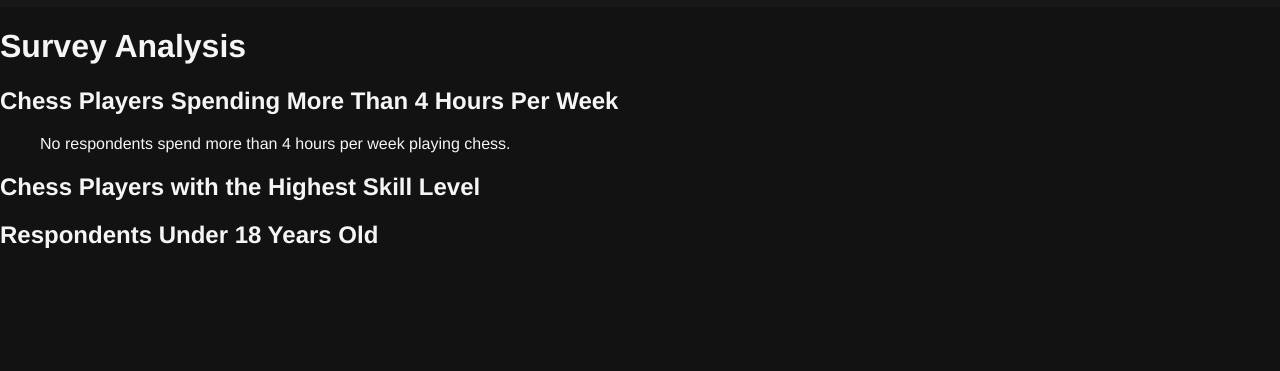
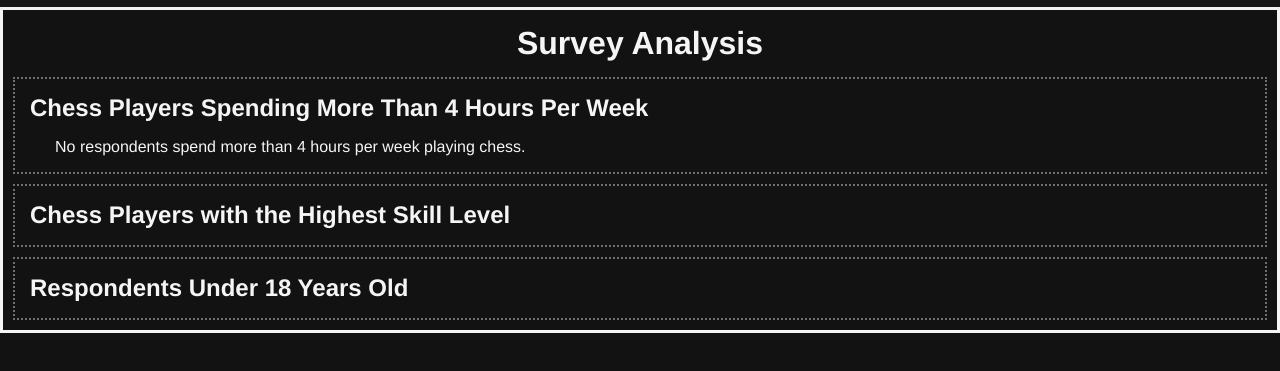
Before and after one commit to wisdan31/frontend_lab1-3, a website: page pages/surveyResults.html in a window 1280 px wide. Shown: the part 47-418 px from the top of the page. Drawn offline with Linux system fonts and the light colour scheme.

Commit message:
update css for survey results

```diff
--- a/pages/surveyResults.html
+++ b/pages/surveyResults.html
@@ -1,11 +1,13 @@
 <!DOCTYPE html>
 <html lang="en">
+
 <head>
     <meta charset="UTF-8">
     <meta name="viewport" content="width=device-width, initial-scale=1.0">
     <title>Survey Analysis</title>
     <link rel="stylesheet" href="../styles/style.css">
 </head>
+
 <body>
     <script>
         fetch('header.html')
@@ -13,18 +15,27 @@
             .then(data => document.querySelector('body').insertAdjacentHTML('afterbegin', data))
             .catch(error => console.error('Error fetching header:', error));
     </script>
+    <div class="results">
+        <h1 style="text-align: center;">Survey Analysis</h1>
 
-    <h1>Survey Analysis</h1>
+        <div class="entry">
+            <h2>Chess Players Spending More Than 4 Hours Per Week</h2>
+            <ul id="playerList"></ul>
+        </div>
 
-    <h2>Chess Players Spending More Than 4 Hours Per Week</h2>
-    <ul id="playerList"></ul>
+        <div class="entry">
 
-    <h2>Chess Players with the Highest Skill Level</h2>
-    <ul id="highestSkillPlayers"></ul>
+            <h2>Chess Players with the Highest Skill Level</h2>
+            <ul id="highestSkillPlayers"></ul>
 
-    <h2>Respondents Under 18 Years Old</h2>
-    <ul id="under18Players"></ul>
+        </div>
 
+        <div class="entry">
+            <h2>Respondents Under 18 Years Old</h2>
+            <ul id="under18Players"></ul>
+        </div>
+    </div>
     <script src="../scripts/surveyAnalysis.js"></script>
 </body>
+
 </html>
--- a/styles/style.css
+++ b/styles/style.css
@@ -11,6 +11,21 @@ body {
   flex-direction: row;
   justify-content: center;
 }
+
+.results {
+  border: 3px solid #f5f5f5;
+}
+
+.results .entry{
+  border: 2px dotted #6f6f6f;
+  margin: 10px;
+}
+
+.results h1, h2 {
+  margin: 15px;
+}
+
+
 
 button.main {
   background-color: #1f1f1f;
```
